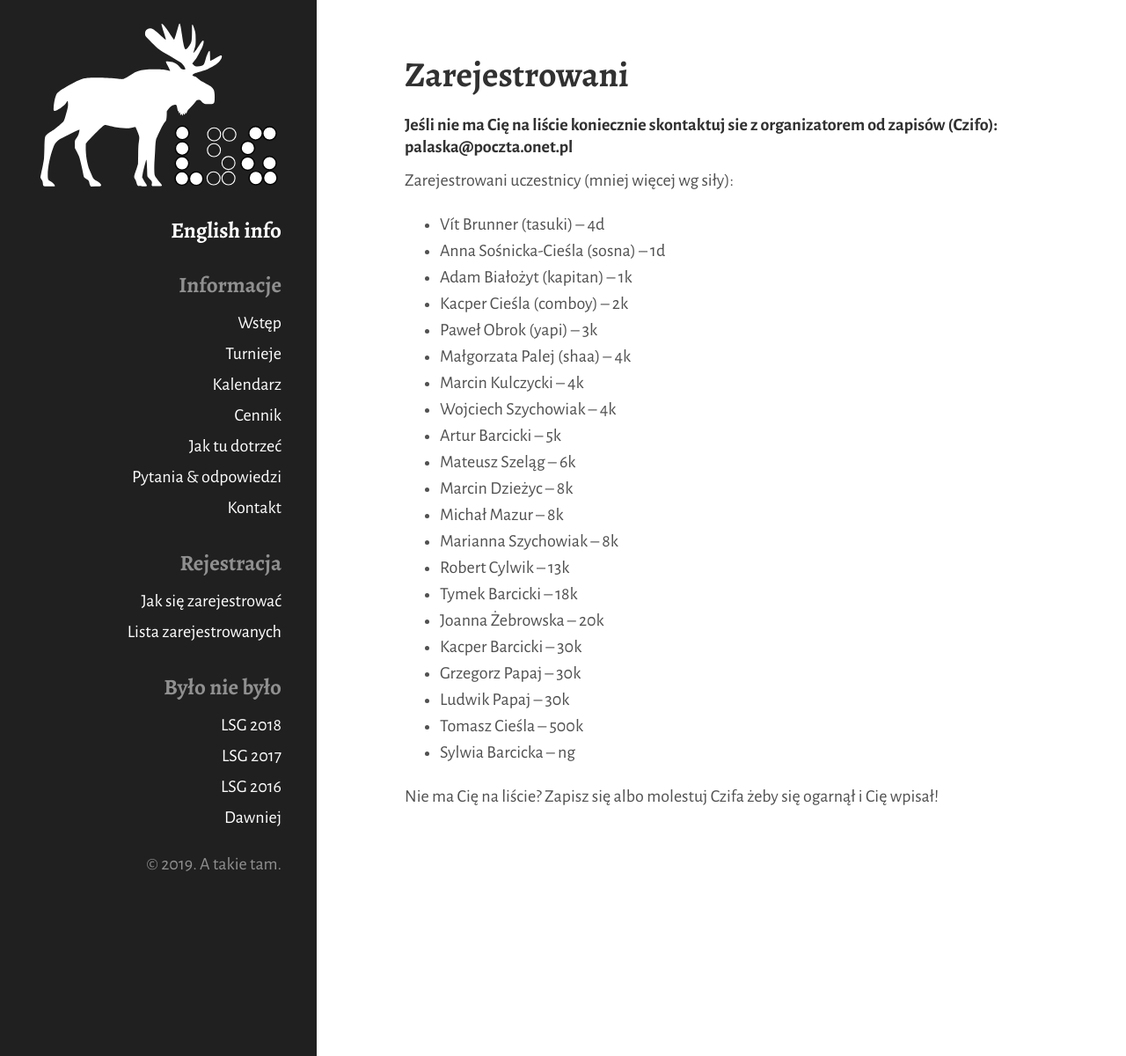
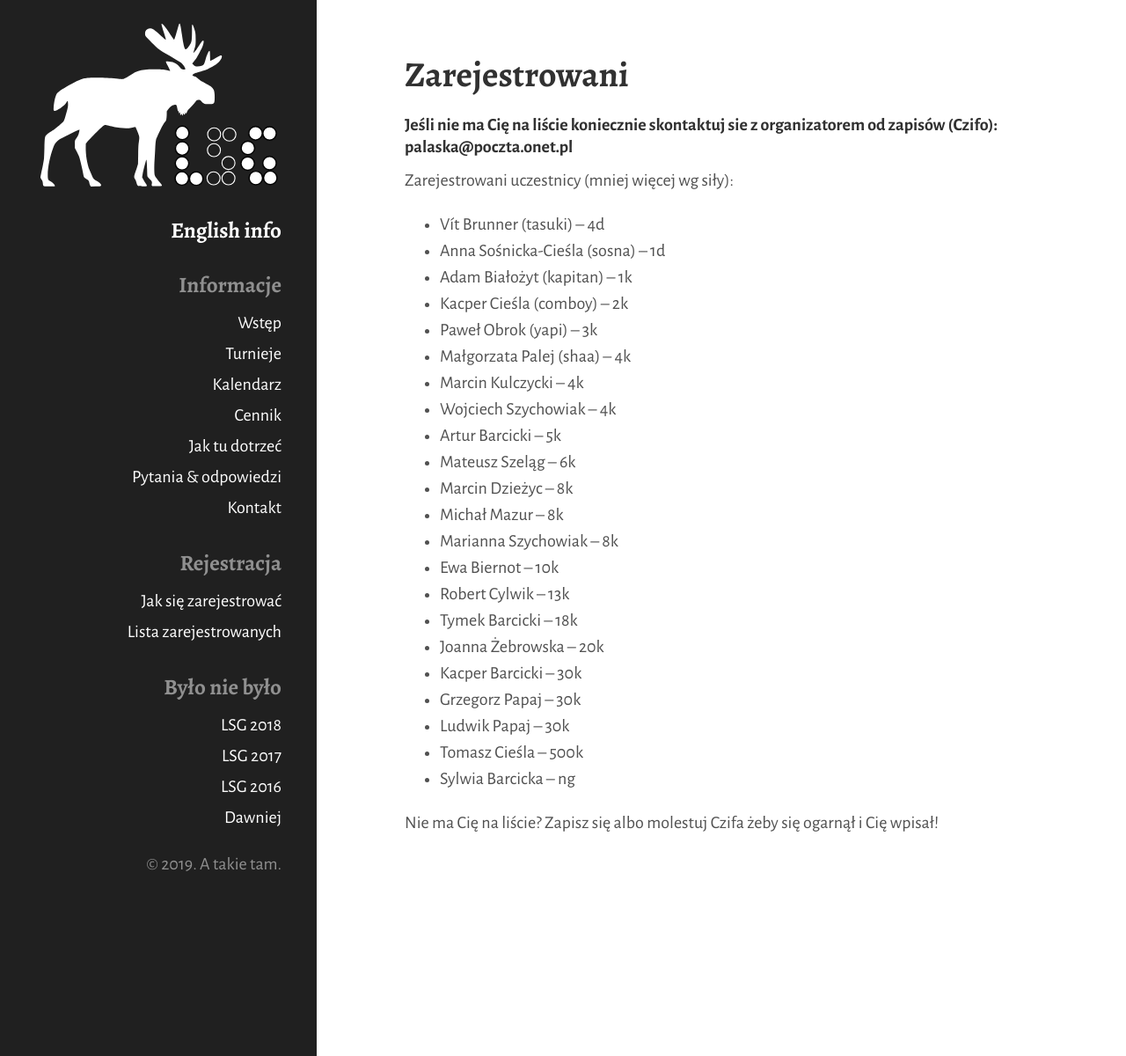
Before and after one commit to tasuki/lsg, a Jekyll site: the page built from zarejestrowani.md, in a window 1280 px wide. Shown: the whole page at 88% size. Built offline with Jekyll 4.4.1, drawn with Linux system fonts in a browser that asks for light colours; nearby versions of some CDN libraries.

Commit message:
Update zarejestrowani.md

```diff
--- a/zarejestrowani.md
+++ b/zarejestrowani.md
@@ -22,6 +22,7 @@ Zarejestrowani uczestnicy (mniej więcej wg siły):
 - Marcin Dzieżyc -- 8k
 - Michał Mazur -- 8k
 - Marianna Szychowiak -- 8k
+- Ewa Biernot -- 10k
 - Robert Cylwik -- 13k
 - Tymek Barcicki -- 18k
 - Joanna Żebrowska -- 20k
```
